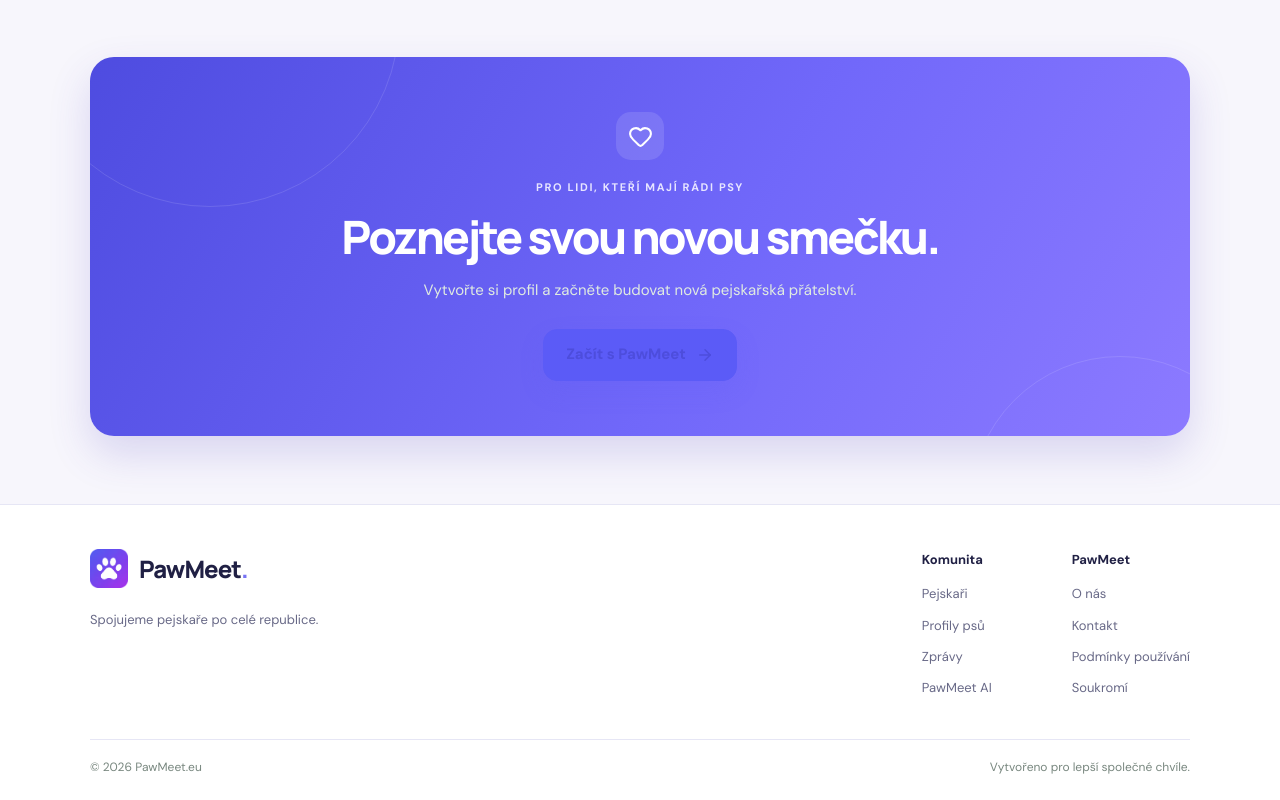
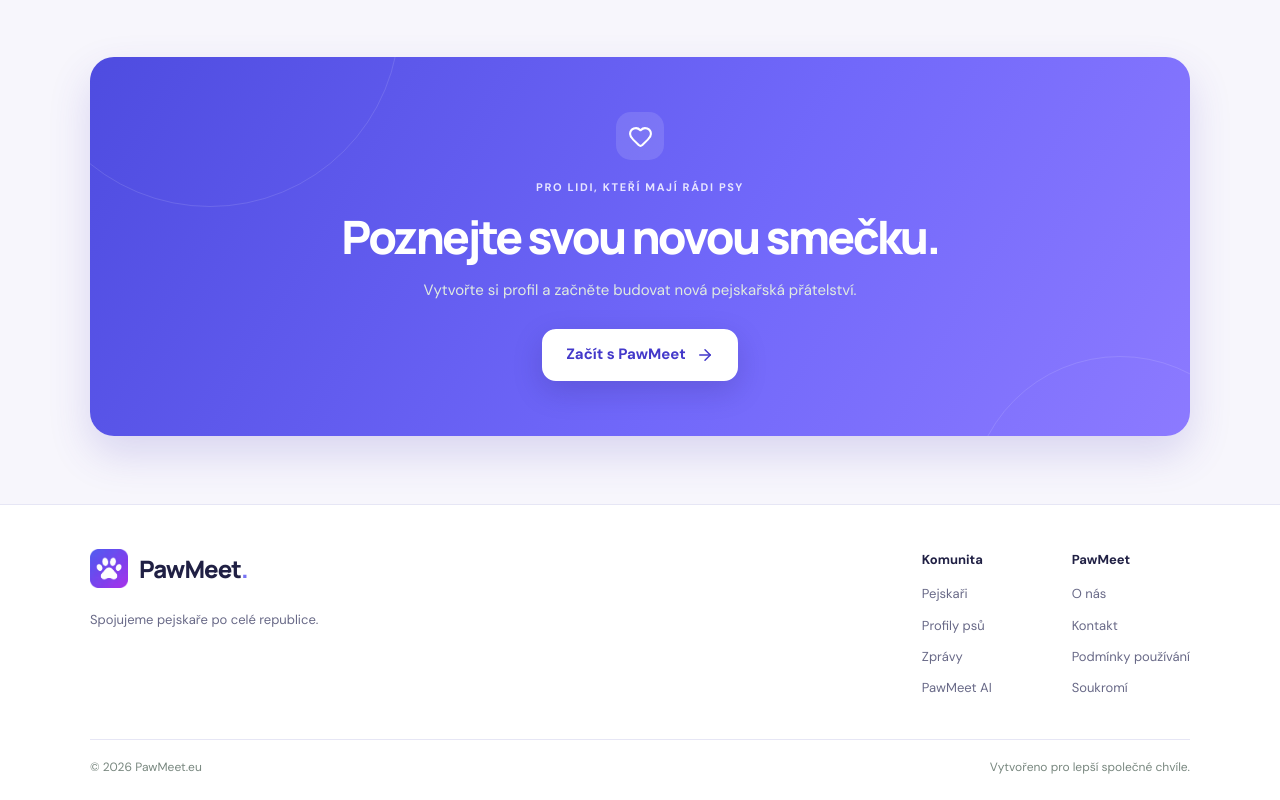
Before and after one commit to miroslavmanas94-blip/pawmeet.eu, a Next.js app: page / in a window 1280 px wide. Shown: the part 2211-3011 px from the top of the page. Built offline with nearby package versions, Linux system fonts and the light colour scheme; no server answers.

Commit message:
Fix homepage CTA contrast

```diff
--- a/app/globals.css
+++ b/app/globals.css
@@ -220,3 +220,7 @@ a:focus-visible,button:focus-visible,input:focus-visible,textarea:focus-visible,
 .pm-chat-shell .hover\\:bg-\\[\\#edf3e8\\]:hover{background:#efeeff}
 .pm-chat-shell .bg-\\[\\#EEF0FF\\]{background:#efeeff}
 @media(max-width:640px){.pm-chat-shell{min-height:100dvh}.pm-chat-bubble{max-width:min(82vw,32rem)}}
+
+/* CTA kontrast a instalace PawMeet na plochu */
+.pm-cta-button{background:#fff!important;color:#4338ca!important;border:2px solid #fff!important;box-shadow:0 10px 30px rgba(25,18,90,.18)}.pm-cta-button:hover{background:#f4f1ff!important;color:#312e81!important;border-color:#f4f1ff!important}.pm-cta-button svg{color:currentColor!important}
+/* Map locate control stays tappable and visible on phones */
```
